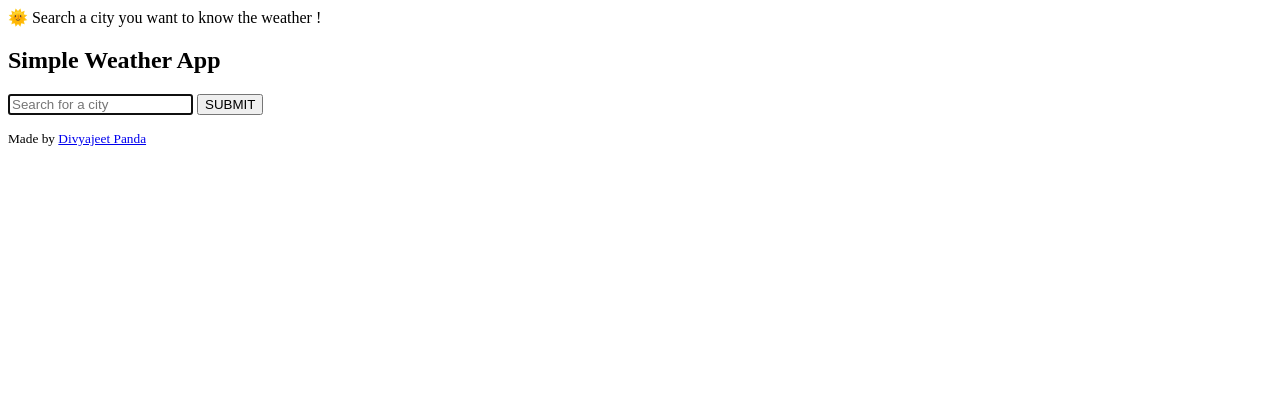
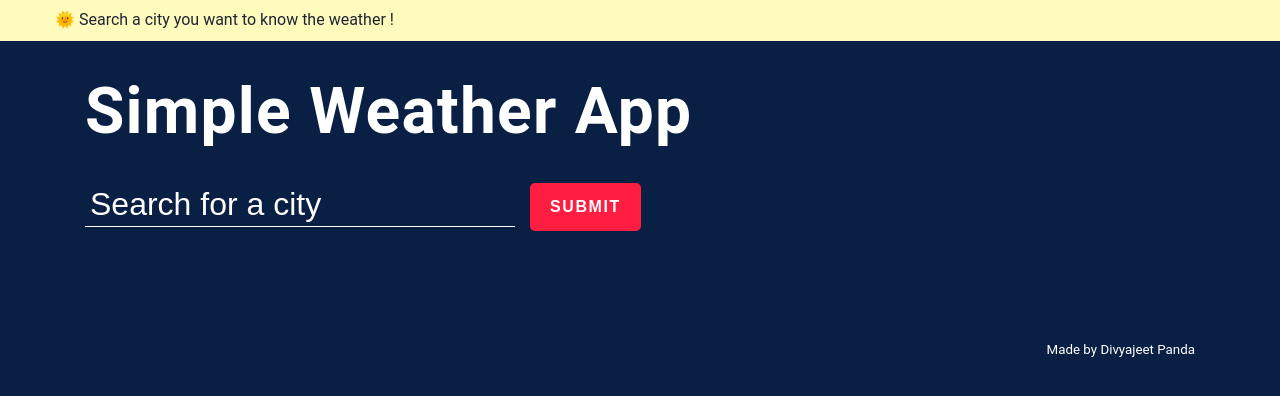
Before and after one commit to Divyajeet7978/Weather-App-Web, a plain HTML site: page index.html in a window 1280 px wide. Drawn offline with Linux system fonts and the light colour scheme.

Commit message:
Update index.html

```diff
--- a/index.html
+++ b/index.html
@@ -1,3 +1,6 @@
+<style type="text/css" media="all">
+   @import "style.css";
+</style>
 <div class="api">
     <div class="container">🌞 Search a city you want to know the weather !
     </div>
```
